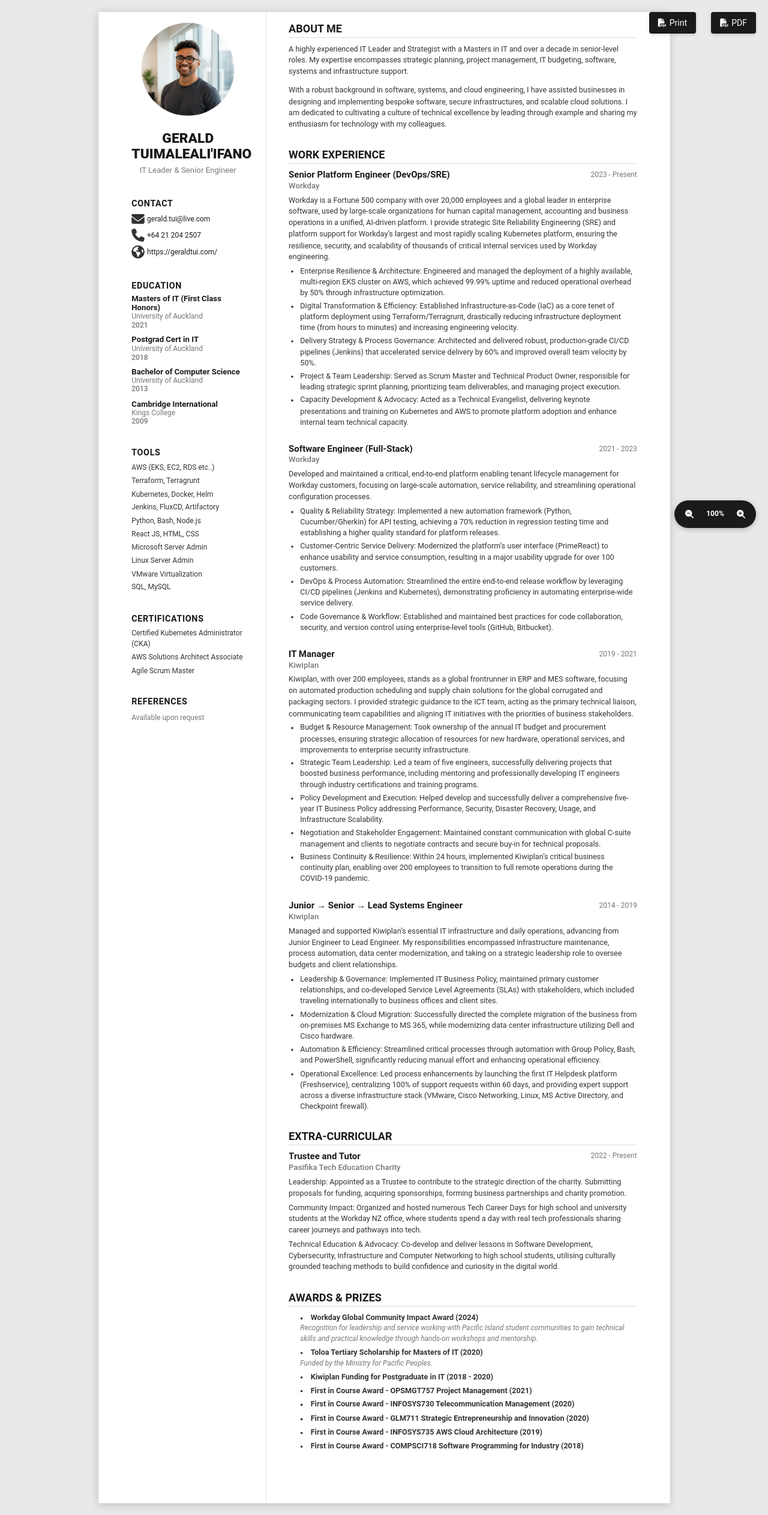
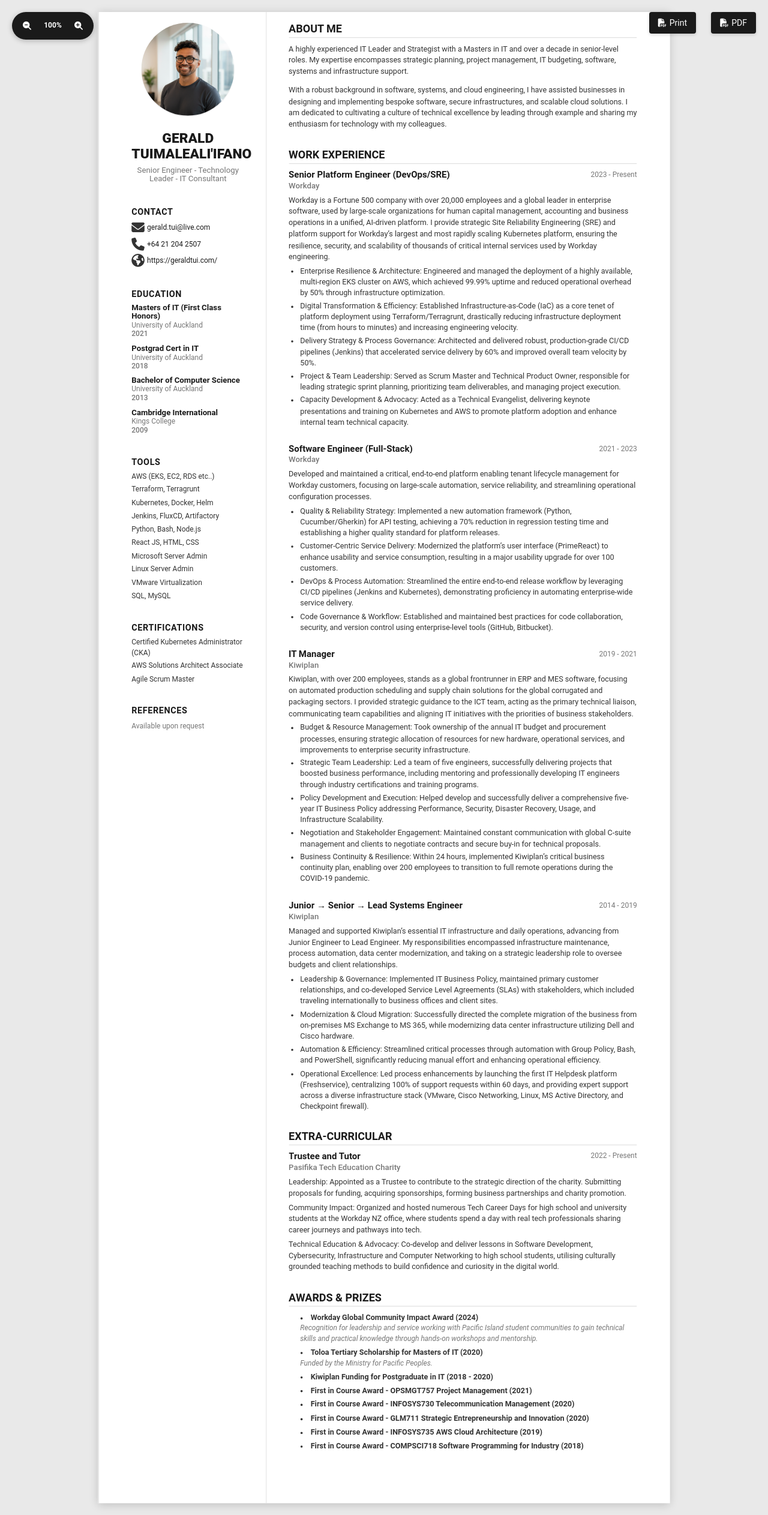
Before and after one commit to geraldtui/resume.geraldtui.com, a Jekyll site: the page built from index.html, in a window 1280 px wide. Shown: the whole page at 60% size. Built offline with Jekyll 4.4.1, drawn with Linux system fonts in a browser that asks for light colours; nearby versions of some CDN libraries; library files that are not in the unit come from our copies.

Commit message:
Update profile tagline and adjust zoom controls position
- Changed profile tagline to reflect updated roles: "Senior Engineer - Technology Leader - IT Consultant"
- Moved zoom controls to the top-left corner for improved accessibility on print pages

```diff
--- a/_data/data.yml
+++ b/_data/data.yml
@@ -9,7 +9,7 @@ sidebar:
 
   # Profile information
   name: Gerald Tuimaleali'ifano
-  tagline: IT Leader & Senior Engineer
+  tagline: Senior Engineer - Technology Leader - IT Consultant
   avatar: profile.png #place a 100x100 picture inside /assets/images/ folder and provide the name of the file below
 
   # Sidebar links
--- a/assets/css/print.scss
+++ b/assets/css/print.scss
@@ -309,8 +309,8 @@ body.print-page a {
   /* Zoom controls (screen only) */
   .zoom-controls {
     position: fixed;
-    bottom: 20px;
-    right: 20px;
+    top: 20px;
+    left: 20px;
     z-index: 1000;
     display: flex;
     align-items: center;
```
